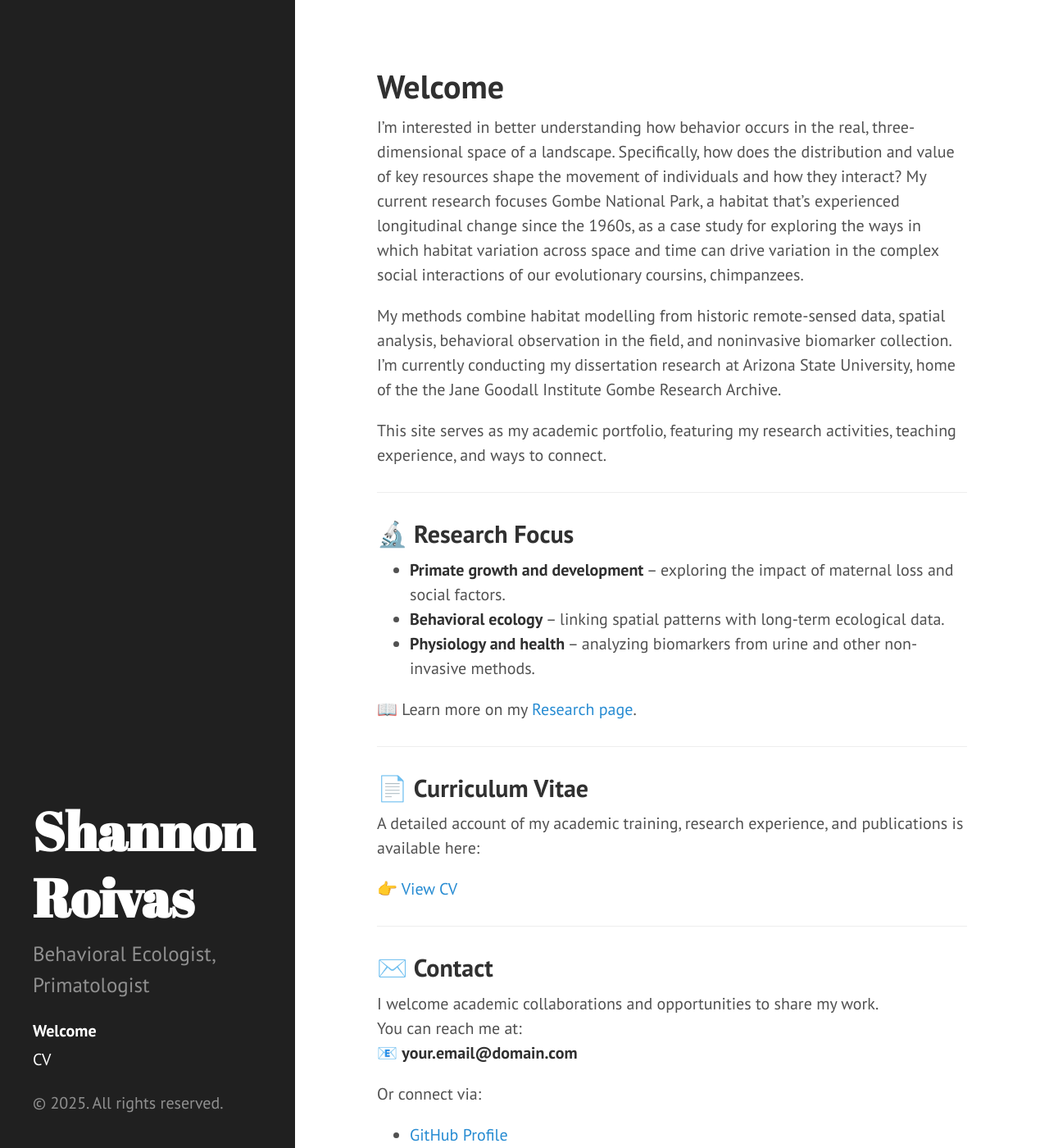
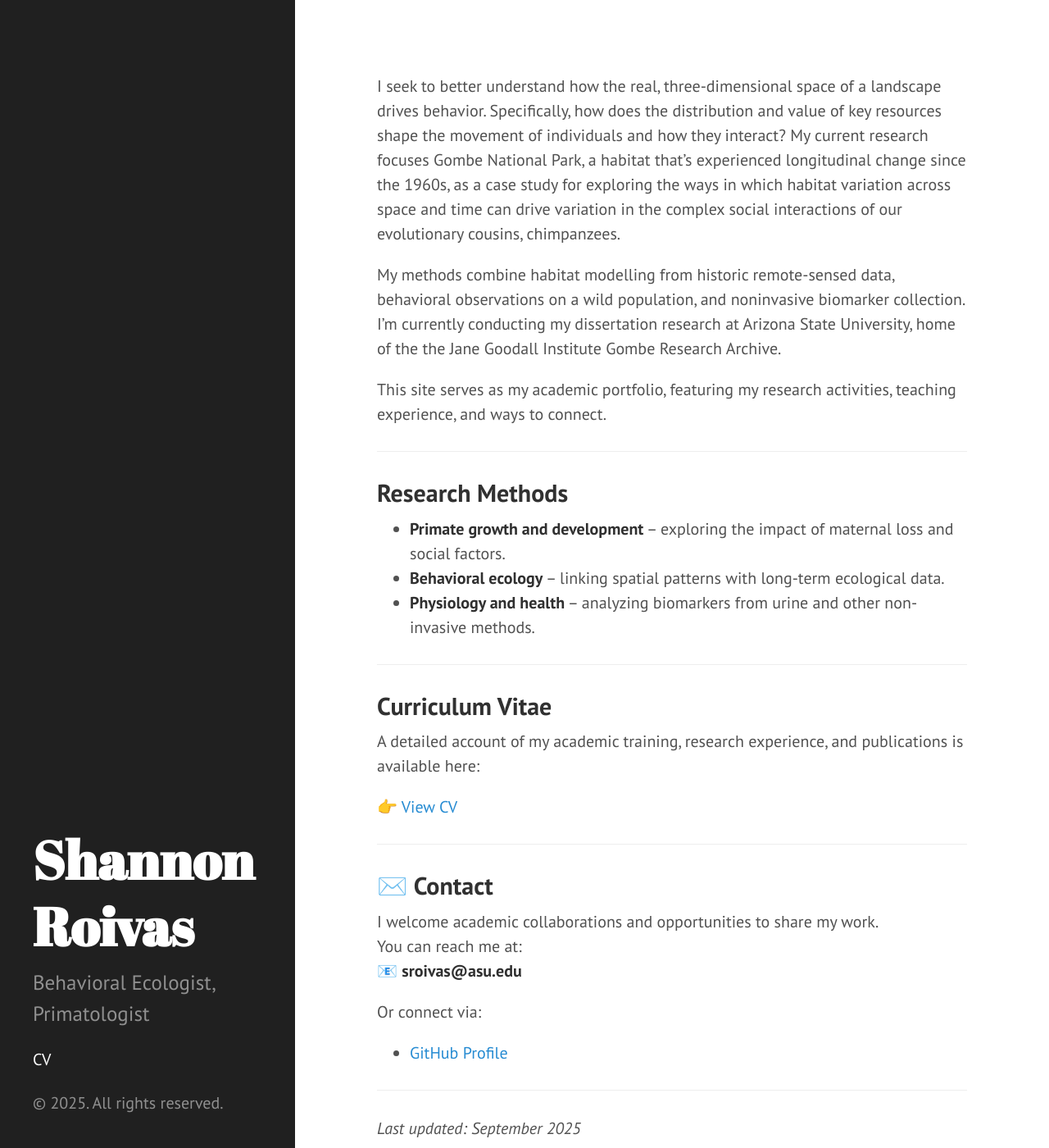
Before and after one commit to shannonroivas/shannonroivas.github.io, a Jekyll site: the page built from index.md, in a window 1280 px wide and 1400 px high. Shown: the whole window at 82% size. Built offline with Jekyll 4.4.1, drawn with Linux system fonts in a browser that asks for light colours.

Commit message:
Update index.md

```diff
--- a/index.md
+++ b/index.md
@@ -1,26 +1,25 @@
 ---
 layout: page
-title: "Welcome"
+title: ""
 ---
 
-I'm interested in better understanding how behavior occurs in the real, three-dimensional space of a landscape. Specifically, how does the distribution and value of key resources shape the movement of individuals and how they interact? My current research focuses Gombe National Park, a habitat that's experienced longitudinal change since the 1960s, as a case study for exploring the ways in which habitat variation across space and time can drive variation in the complex social interactions of our evolutionary coursins, chimpanzees.
+I seek to better understand how the real, three-dimensional space of a landscape drives behavior. Specifically, how does the distribution and value of key resources shape the movement of individuals and how they interact? My current research focuses Gombe National Park, a habitat that's experienced longitudinal change since the 1960s, as a case study for exploring the ways in which habitat variation across space and time can drive variation in the complex social interactions of our evolutionary cousins, chimpanzees.
 
-My methods combine habitat modelling from historic remote-sensed data, spatial analysis, behavioral observation in the field, and noninvasive biomarker collection. I'm currently conducting my dissertation research at Arizona State University, home of the the Jane Goodall Institute Gombe Research Archive.
+My methods combine habitat modelling from historic remote-sensed data, behavioral observations on a wild population, and noninvasive biomarker collection. I'm currently conducting my dissertation research at Arizona State University, home of the the Jane Goodall Institute Gombe Research Archive.
 
 This site serves as my academic portfolio, featuring my research activities, teaching experience, and ways to connect.
 
 ---
 
-## 🔬 Research Focus
+## Research Methods
 - **Primate growth and development** – exploring the impact of maternal loss and social factors.
 - **Behavioral ecology** – linking spatial patterns with long-term ecological data.
 - **Physiology and health** – analyzing biomarkers from urine and other non-invasive methods.
 
-📖 Learn more on my [Research page](/research).
 
 ---
 
-## 📄 Curriculum Vitae
+## Curriculum Vitae
 A detailed account of my academic training, research experience, and publications is available here:
 
 👉 [View CV](/cv)
@@ -30,11 +29,10 @@
 ## ✉️ Contact
 I welcome academic collaborations and opportunities to share my work.
 You can reach me at:
-📧 **your.email@domain.com**
+📧 **sroivas@asu.edu**
 
 Or connect via:
-- [GitHub Profile](https://github.com/username)
-- [LinkedIn](https://www.linkedin.com/in/your-profile/)
+- [GitHub Profile](https://github.com/shannonroivas)
 
 ---
 
```
